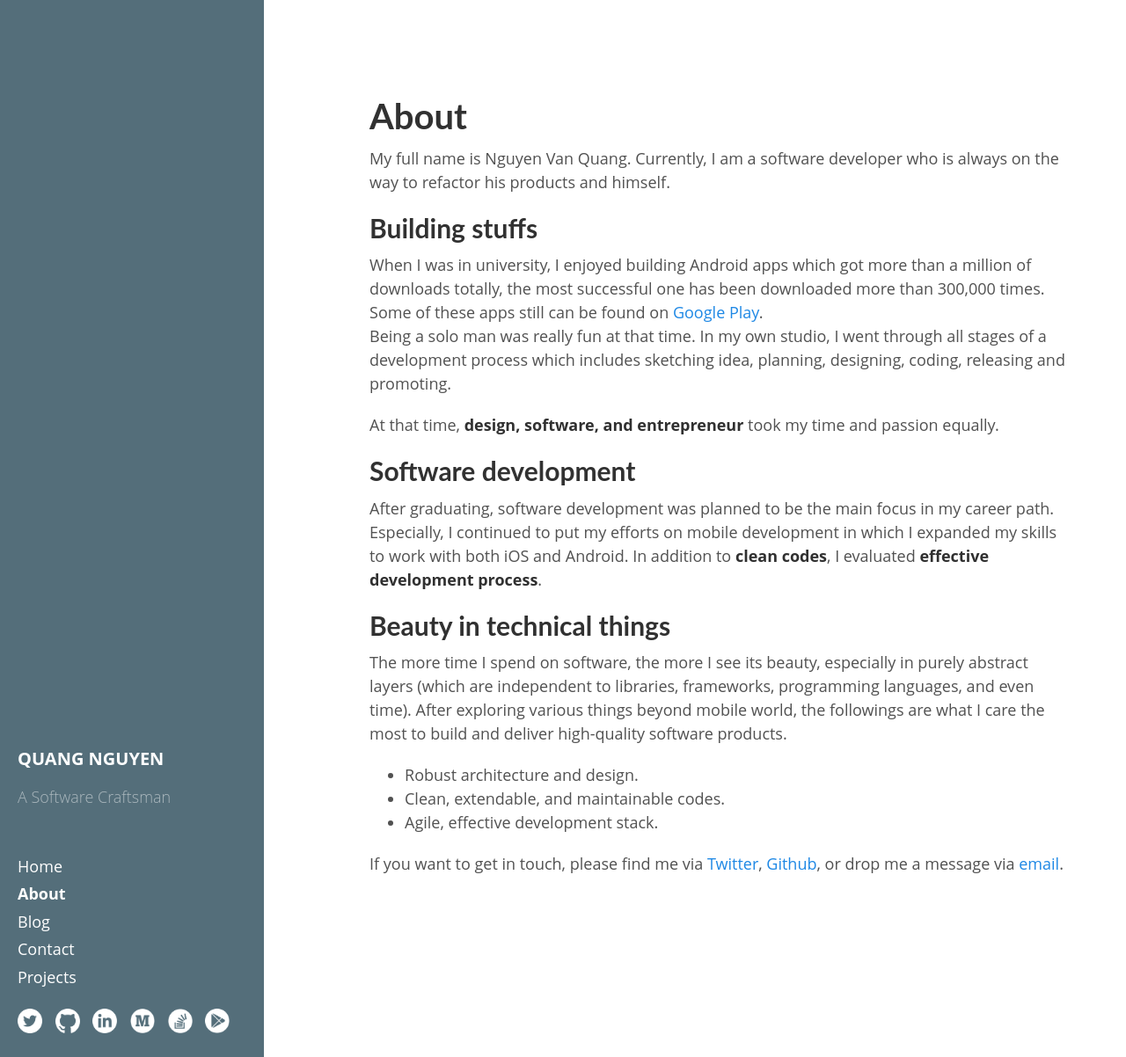
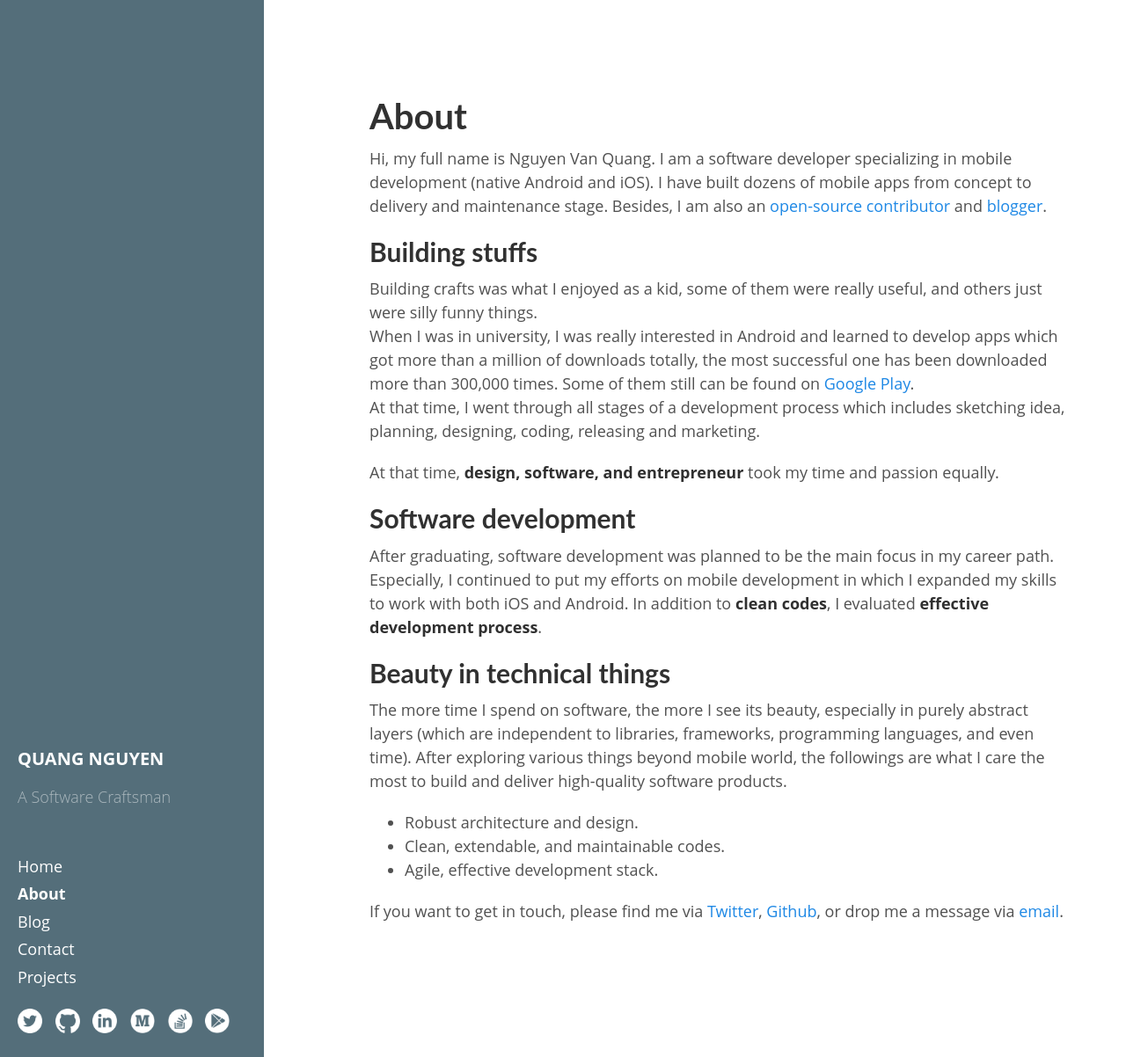
Before and after one commit to quangctkm9207/quangctkm9207.github.io, a Jekyll site: the page built from about.md, in a window 1280 px wide and 1202 px high. Shown: the whole window at 88% size. Built offline with Jekyll 4.4.1, drawn with Linux system fonts in a browser that asks for light colours; comment, search, counter and statistics services are not loaded.

Commit message:
Update about page.

```diff
--- a/about.md
+++ b/about.md
@@ -3,12 +3,13 @@ layout: page
 title: About
 ---
 # About
-My full name is Nguyen Van Quang. Currently, I am a software developer who is always on the way to refactor his products and himself.
+Hi, my full name is Nguyen Van Quang. I am a software developer specializing in mobile development (native Android and iOS). I have built dozens of mobile apps from concept to delivery and maintenance stage. Besides, I am also an [open-source contributor](https://github.com/quangctkm9207) and [blogger](http://emo-pass.com/blog/).
 
 ## Building stuffs
-When I was in university, I enjoyed building Android apps which got more than a million of downloads totally, the most successful one has been downloaded more than 300,000 times.
-Some of these apps still can be found on [Google Play](https://play.google.com/store/apps/developer?id=EmoPass+Studio).
-Being a solo man was really fun at that time. In my own studio, I went through all stages of a development process which includes sketching idea, planning, designing, coding, releasing and promoting.
+Building crafts was what I enjoyed as a kid, some of them were really useful, and others just were silly funny things.
+When I was in university, I was really interested in Android and learned to develop apps which got more than a million of downloads totally, the most successful one has been downloaded more than 300,000 times.
+Some of them still can be found on [Google Play](https://play.google.com/store/apps/developer?id=EmoPass+Studio).
+At that time, I went through all stages of a development process which includes sketching idea, planning, designing, coding, releasing and marketing.
 
 At that time, **design, software, and entrepreneur** took my time and passion equally.
 
```
